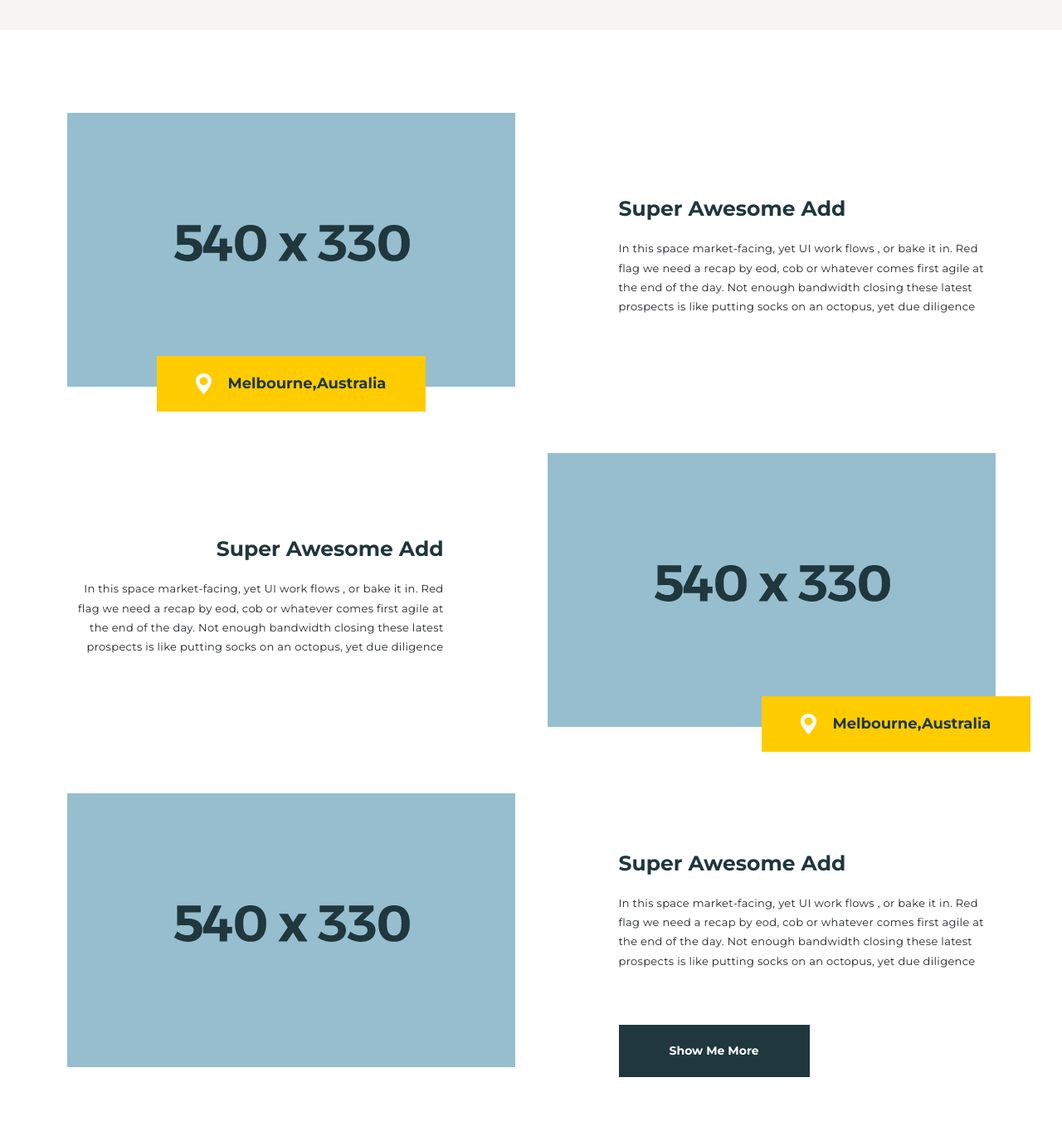
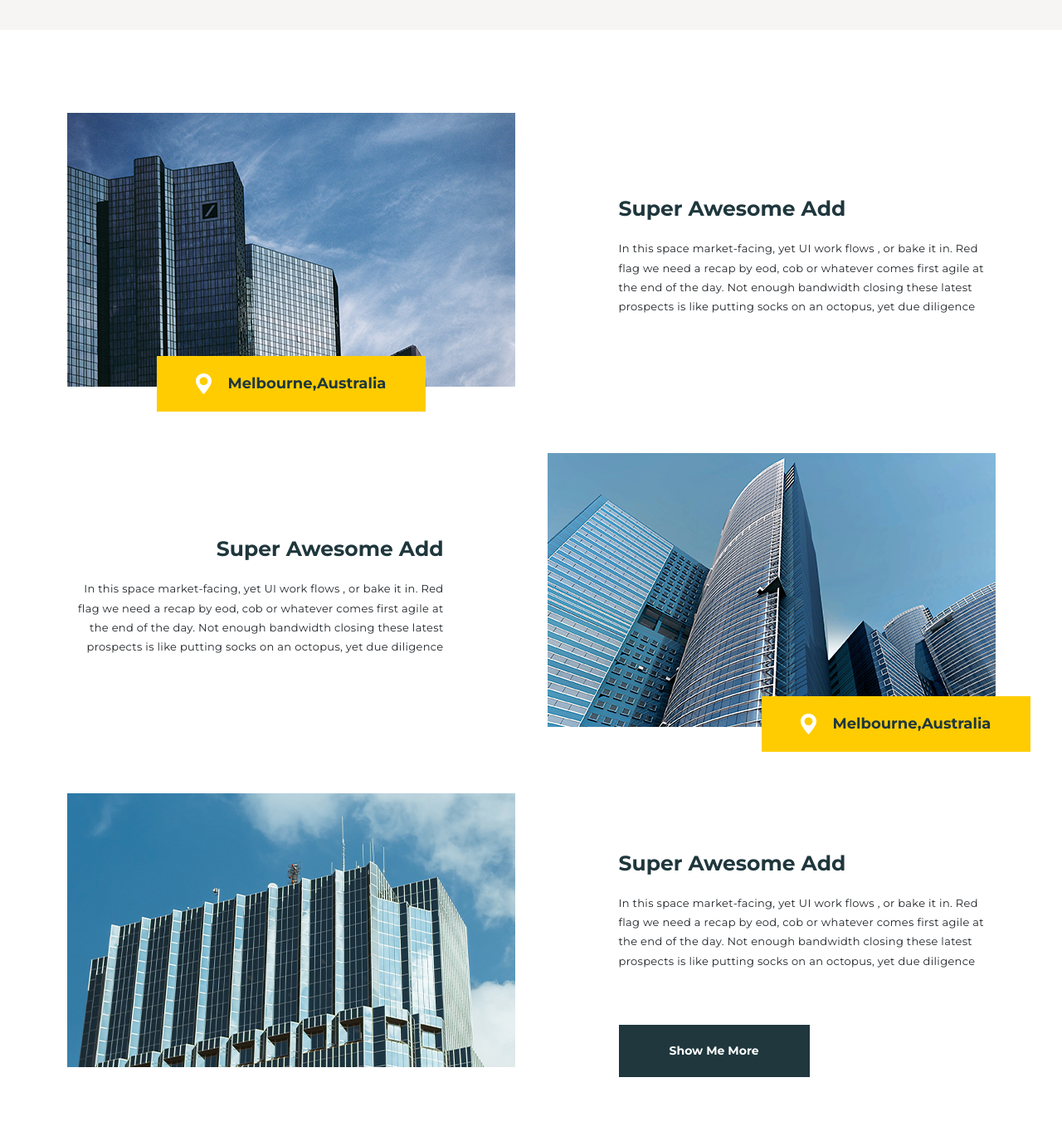
Before and after one commit to ahmeddoosama/Luxestate-Design, a plain HTML site: page index.html in a window 1280 px wide. Shown: the part 5200-6569 px from the top of the page at 83% size. Drawn offline with Linux system fonts and the light colour scheme.

Commit message:
add images in add section

```diff
--- a/scss/partials/_sections.scss
+++ b/scss/partials/_sections.scss
@@ -217,7 +217,6 @@ section {
         background-repeat: no-repeat;
         position: relative;
         margin-bottom: 80px;
-        background-image: url(../images/others/add.png);
         .add-img-info {
             position: absolute;
             bottom: -30px;
@@ -236,11 +235,18 @@ section {
                 color: $darkBlue;
             }
         }
+        &.img1 {
+            background-image: url(../images/apertments/11.jpg);
+        }
         &.img2 {
+            background-image: url(../images/apertments/12.jpg);
             float: right;
             .add-img-info {
                 left: 150px;
             }
+        }
+        &.img3 {
+            background-image: url(../images/apertments/13.jpg);
         }
     }
     .add-info {
```
Also changed, not shown: css/style.css, images/apertments/11.jpg (added), images/apertments/12.jpg (added), images/apertments/13.jpg (added), 1 other file.
